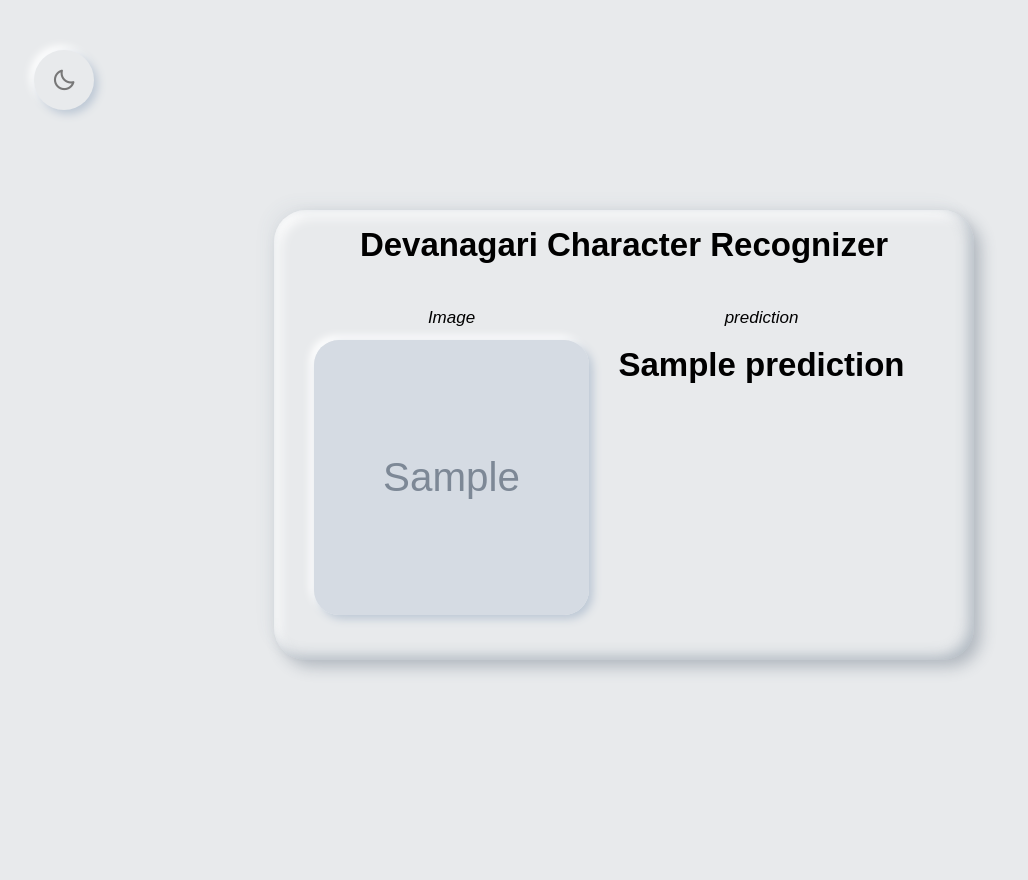
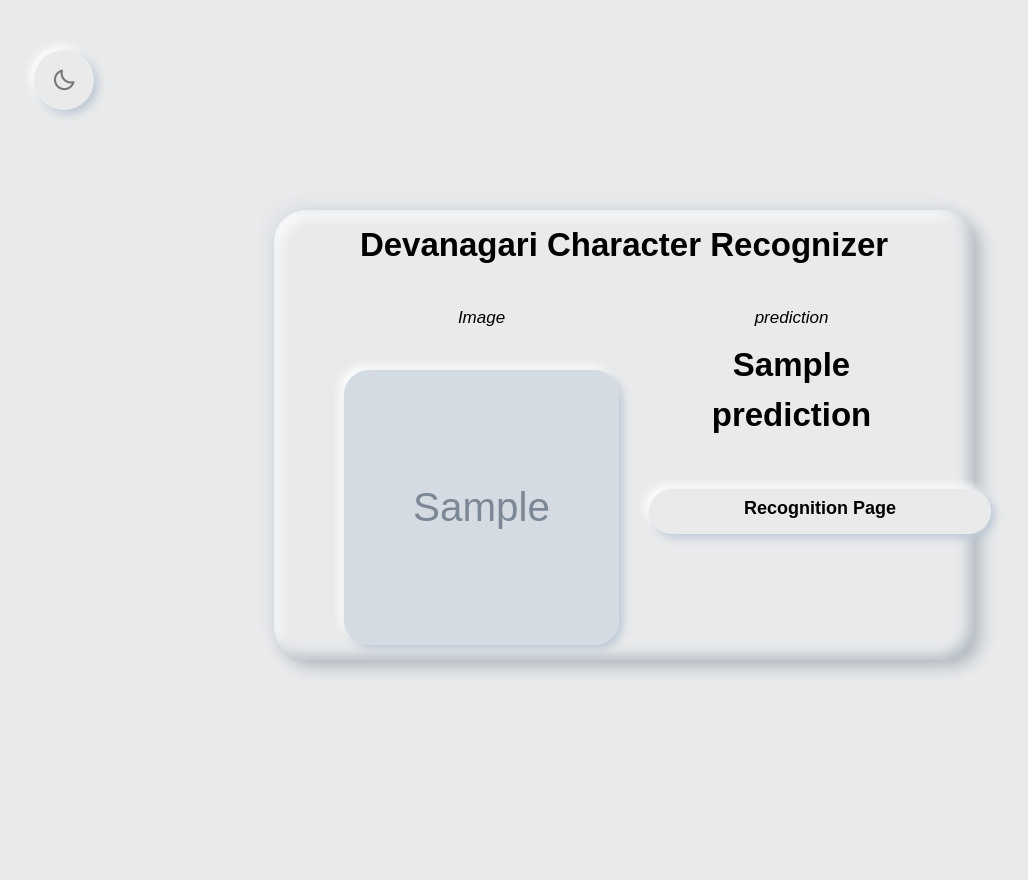
Before and after one commit to romikgosai/Devanagari-character-recognition-CNN, a Flask app: template recognition/templates/prediction.html in a window 1280 px wide. Shown: the whole page, without its empty margins (16-1044 px from the left). Run offline with Flask 2, Linux system fonts and the light colour scheme; the template is opened without the code that fills it: most values are stand-ins (such as "Sample title", 1, 10 or a date in 2020); grey boxes marked "Sample" are stand-in pictures; some libraries are stand-ins or nearby versions.

Commit message:
second commit

```diff
--- a/recognition/routes.py
+++ b/recognition/routes.py
@@ -46,6 +46,6 @@ def recognize():
 def prediction():
     image_file = url_for(
         'static', filename='pictures/' + current_user.picture_name)
-    classes = ["क","ख","ग","घ","ङ","च","छ","ज","झ","ञ","ट","ठ","ड","ढ","ण","त","थ","द","ध","न","प","फ","ब","भ","म","य","र","ल","व","श","ष","स","ह","क्ष","त्र","ज्ञ","०","१","२","३","४","५","६","७","८","९"]
+    classes = ["क-ka","ख-kha","ग-ga","घ-gha","ङ-nga","च-cha","छ-chha","ज-ja","झ-jha","ञ-yna","ट-ta","ठ-tha","ड-da","ढ-dha","ण-ana","त-ta","थ-tha","द-da","ध-dha","न-na","प-pa","फ-pha","ब-ba","भ-bha","म-ma","य-ya","र-ra","ल-la","व-wa","श-sha","ष-shha","स-sa","ह-ha","क्ष-ksha","त्र-tra","ज्ञ-gya","०-0","१-1","२-2","३-3","४-4","५-5","६-6","७-7","८-8","९-9"]
     prediction = classes[current_user.picture_prediction]
     return render_template('prediction.html', image_file = image_file, prediction=prediction)
--- a/recognition/static/main.css
+++ b/recognition/static/main.css
@@ -691,7 +691,7 @@ input:focus{
 
 .button{
   margin: 15px 0;
-  width: 80%;
+  width: 120%;
   height: 45px;
   color: var(--color);
   font-size: 18px;
@@ -859,4 +859,9 @@ img{
     width: 275px;
     box-shadow: var(--boxShadow3);
     border-radius: 25px;
+    margin: 30px;
 }
+
+.flex{
+  display: flexbox;
+}
--- a/recognition/templates/prediction.html
+++ b/recognition/templates/prediction.html
@@ -6,9 +6,12 @@
             <div class="smalltext font-italic ">Image</div>
             <img class="" src="{{image_file}}">
         </div>
-        <div class="media-body">
-            <div class="smalltext font-italic">prediction</div>
-            <div class="text text-justify-center">{{prediction}}</div>
+        <div class="flex">
+            <div class="media-body">
+                <div class="smalltext font-italic">prediction</div>
+                <div class="text text-justify-center">{{prediction}}</div>
+            </div>
+            <a href="{{url_for('recognize')}}" class='btn button'>Recognition Page</a>
         </div>
     </div>
 
```
Also changed, not shown: instance/site.db, recognition/static/pictures/125966ea73b1ff95.jpg (added), recognition/static/pictures/3934efa185dc945e.jpg (added), recognition/static/pictures/3d9dd6d10bc7a96a.jpg (added), recognition/static/pictures/3fcd089e39a02967.jpg (added), recognition/static/pictures/e3b995531ee00e33.jpg (added), recognition/static/pictures/ec2fe57b9da3a4a9.jpg (added).
